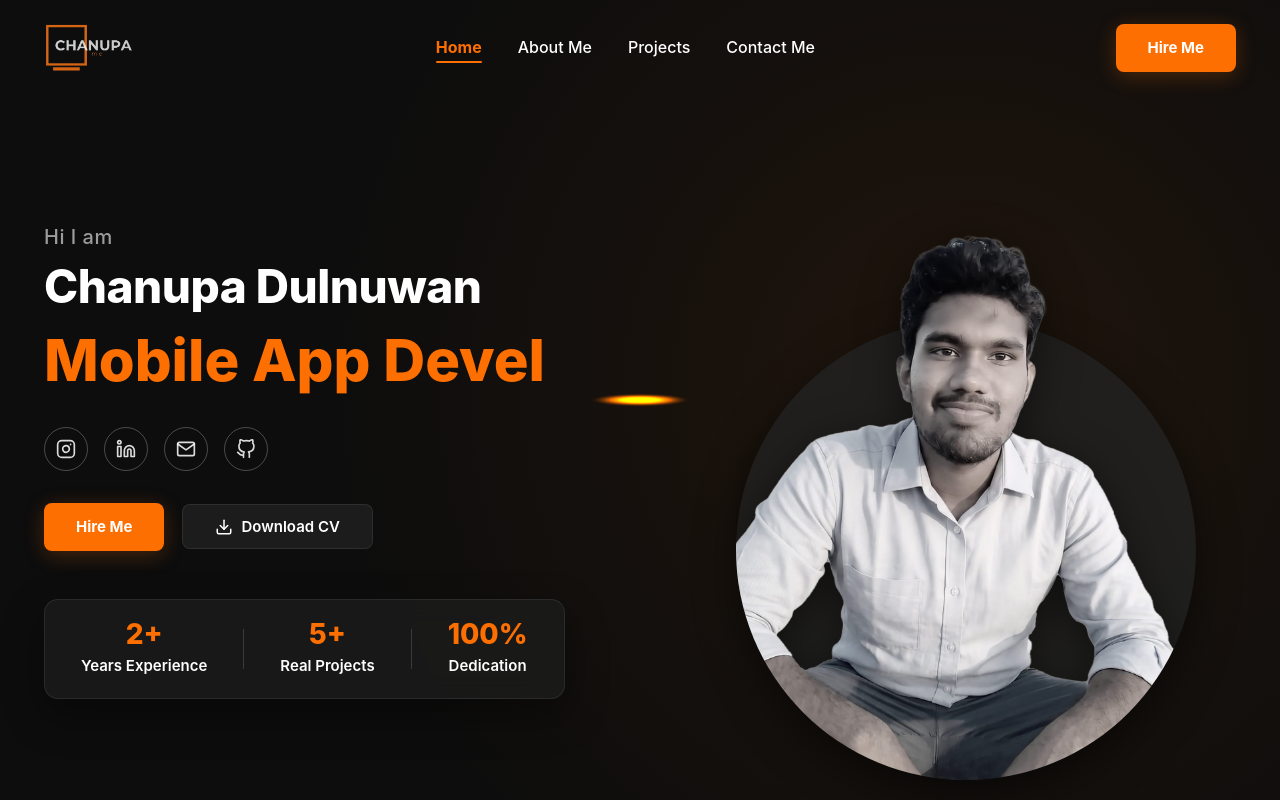
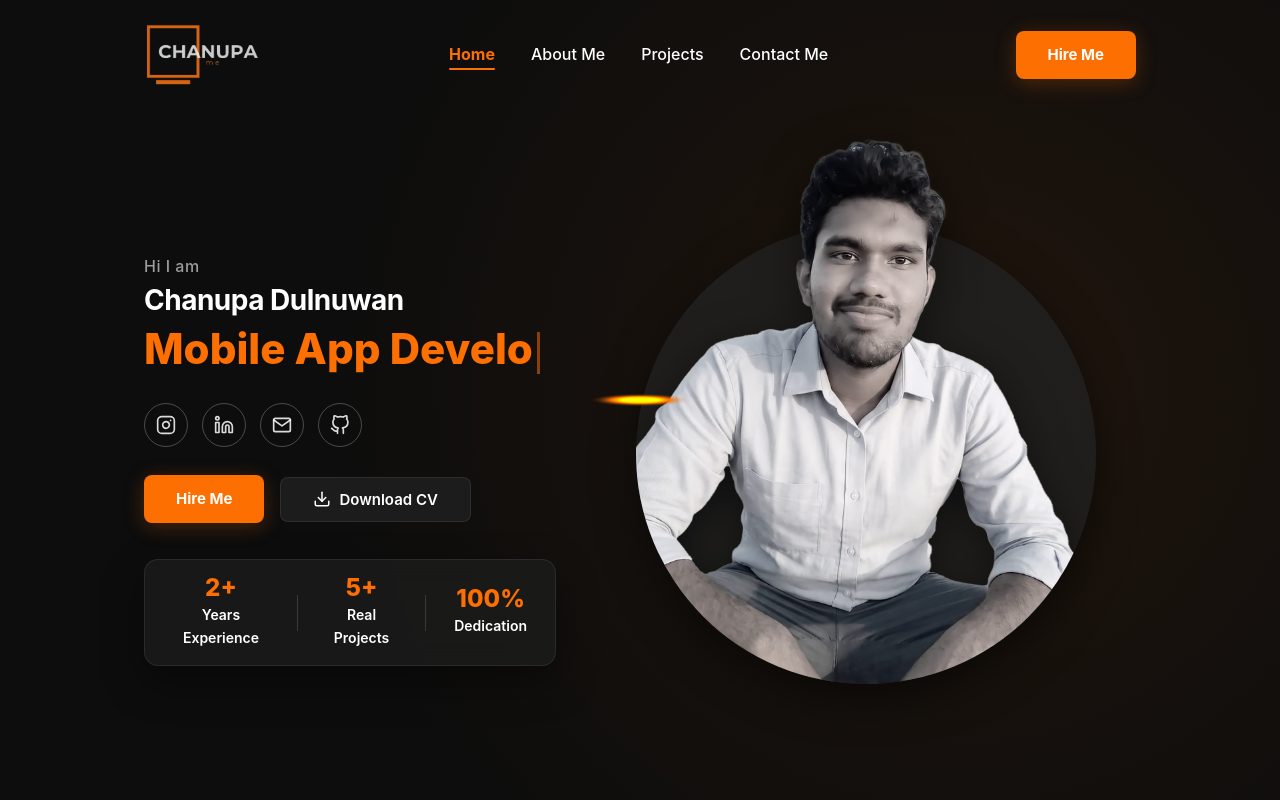
Before and after one commit to chanupadulnuwan/chanupa-portfolio, a React (Vite) app: page / in a window 1280 px wide. Shown: the top 800 px of the page. Built offline with nearby package versions, Linux system fonts and the light colour scheme.

Commit message:
style: set 1.5in page padding, move avatar set up 1in, enlarge logo, and restore text sizes

```diff
--- a/src/components/Hero.css
+++ b/src/components/Hero.css
@@ -25,41 +25,41 @@
 }
 
 .hero-greeting {
-  font-size: 20px;
+  font-size: 16px;
   color: var(--color-text-muted);
   font-weight: 500;
-  margin-bottom: 6px;
+  margin-bottom: 4px;
   letter-spacing: 0.5px;
 }
 
 .hero-name {
-  font-size: 46px;
-  font-weight: 800;
+  font-size: 28px;
+  font-weight: 700;
   color: var(--color-text-main);
   letter-spacing: -0.5px;
-  margin-bottom: 12px;
+  margin-bottom: 8px;
 }
 
 .hero-title-wrapper {
-  font-size: 58px;
+  font-size: 42px;
   font-weight: 800;
   line-height: 1.15;
-  margin-bottom: 28px;
-  min-height: 72px;
+  margin-bottom: 24px;
+  min-height: 54px;
 }
 
 .hero-socials {
   display: flex;
   align-items: center;
-  gap: 16px;
-  margin-bottom: 32px;
+  gap: 14px;
+  margin-bottom: 28px;
 }
 
 .hero-actions {
   display: flex;
   align-items: center;
-  gap: 18px;
-  margin-bottom: 48px;
+  gap: 16px;
+  margin-bottom: 36px;
 }
 
 /* Stats Container Card */
@@ -69,10 +69,10 @@
   -webkit-backdrop-filter: blur(12px);
   border: 1px solid rgba(255, 255, 255, 0.08);
   border-radius: var(--radius-md);
-  padding: 20px 36px;
+  padding: 16px 28px;
   display: inline-flex;
   align-items: center;
-  gap: 36px;
+  gap: 28px;
   box-shadow: 0 16px 40px rgba(0, 0, 0, 0.4);
 }
 
@@ -84,26 +84,26 @@
 }
 
 .stat-number {
-  font-size: 28px;
+  font-size: 24px;
   font-weight: 800;
   color: var(--color-primary);
   line-height: 1;
-  margin-bottom: 6px;
+  margin-bottom: 4px;
 }
 
 .stat-label {
-  font-size: 15px;
+  font-size: 14px;
   font-weight: 600;
   color: var(--color-text-main);
 }
 
 .stats-divider {
   width: 1px;
-  height: 40px;
+  height: 36px;
   background: rgba(255, 255, 255, 0.15);
 }
 
-/* Right Column - 2 Circles 3D Pop-Out Technique (Scaled up further) */
+/* Right Column - 2 Circles 3D Pop-Out Technique (Moved 1 inch UP) */
 .hero-image-wrapper {
   position: relative;
   width: 540px;
@@ -112,6 +112,7 @@
   display: flex;
   justify-content: center;
   align-items: flex-end;
+  transform: translateY(-1in);
 }
 
 /* 2nd Circle: Grey Background Disc behind image (460px x 460px) */
--- a/src/components/Navbar.css
+++ b/src/components/Navbar.css
@@ -30,7 +30,7 @@
 }
 
 .logo-img {
-  height: 48px;
+  height: 62px;
   width: auto;
   object-fit: contain;
   transition: transform 0.3s ease;
--- a/src/index.css
+++ b/src/index.css
@@ -17,7 +17,7 @@
   --radius-md: 14px;
   --radius-lg: 24px;
   --radius-full: 9999px;
-  --max-width: 1240px;
+  --max-width: 1440px;
 }
 
 * {
@@ -63,7 +63,13 @@ button {
 .container {
   max-width: var(--max-width);
   margin: 0 auto;
-  padding: 0 24px;
+  padding: 0 1.5in;
+}
+
+@media (max-width: 1024px) {
+  .container {
+    padding: 0 32px;
+  }
 }
 
 .section-padding {
```
